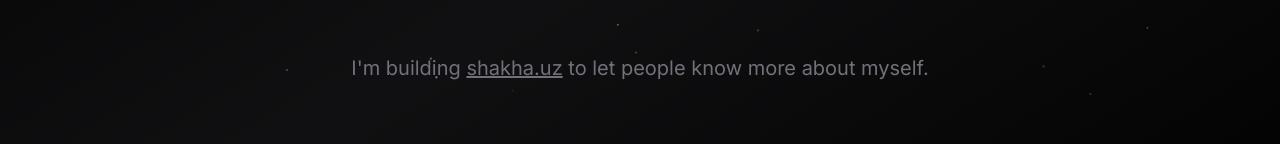
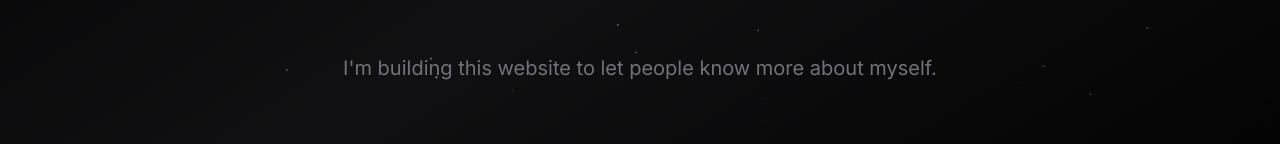
Before and after one commit to Shakh7/shakha, a Next.js app in the folder shakha/: page / in a window 1280 px wide. Shown: the part 475-619 px from the top of the page. Built offline with nearby package versions, Linux system fonts and the light colour scheme.

Commit message:
home page

```diff
--- a/shakha/src/app/page.tsx
+++ b/shakha/src/app/page.tsx
@@ -39,14 +39,7 @@
             <div className="hidden w-screen h-px animate-glow md:block animate-fade-right bg-gradient-to-r from-zinc-300/0 via-zinc-300/50 to-zinc-300/0"/>
             <div className="my-16 text-center animate-fade-in px-4">
                 <h2 className="text-lg lg:text-xl text-zinc-500 ">
-                    I'm building{" "}
-                    <Link
-                        target="_blank"
-                        href="https://unkey.dev"
-                        className="underline duration-500 hover:text-zinc-300"
-                    >
-                        shakha.uz
-                    </Link> to let people know more about myself.
+                    I'm building{" "}this website to let people know more about myself.
                 </h2>
             </div>
         </div>
```
